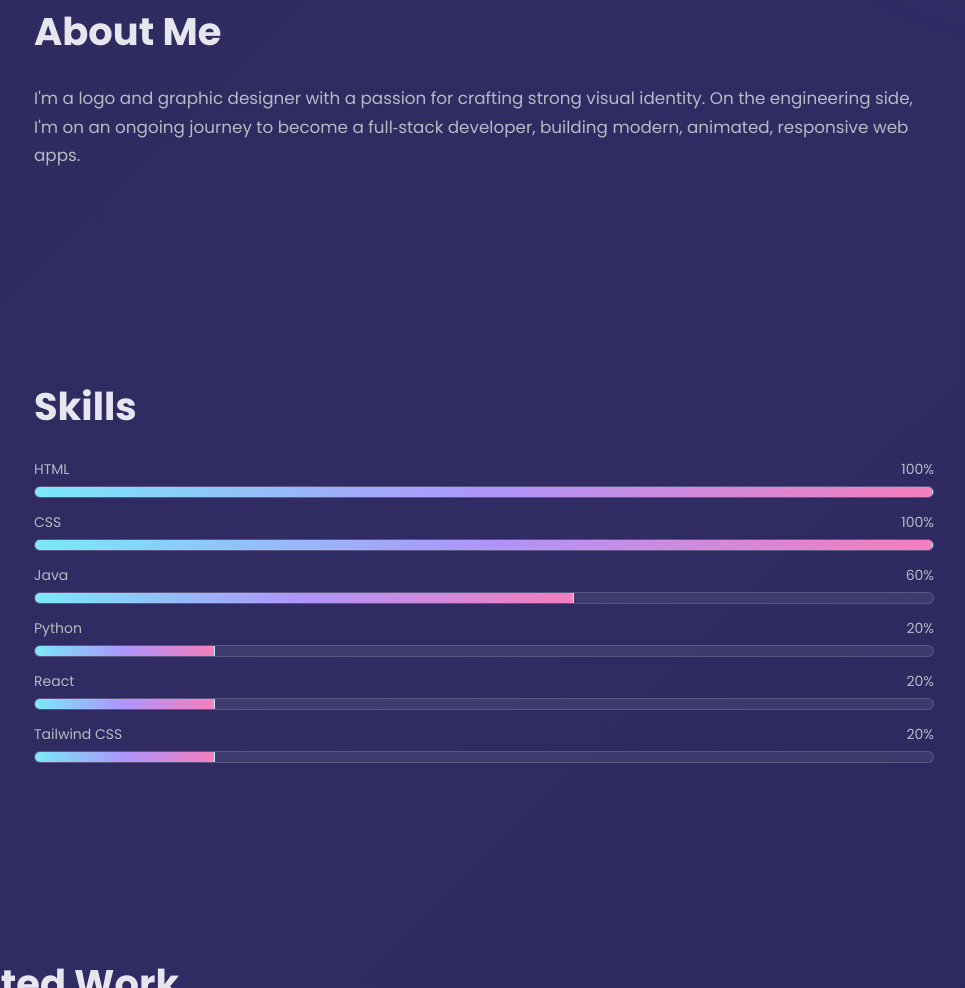
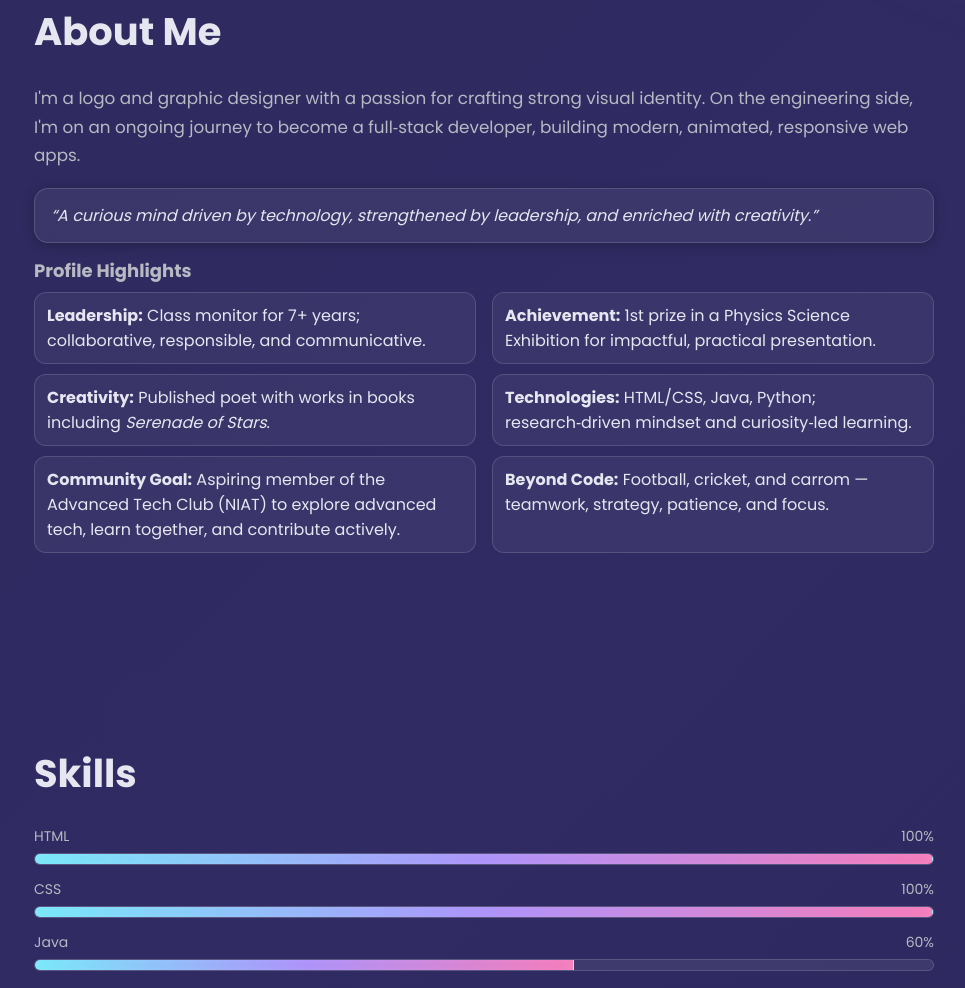
Before and after one commit to SyntaxisReaper/Creator, a plain HTML site: page index.html in a window 1280 px wide. Shown: the part 849-1837 px from the top of the page, without its empty margins (156-1121 px from the left). Drawn offline with Linux system fonts and the light colour scheme.

Commit message:
feat(about): add quote and profile highlights (leadership, award, publications, goals, interests) from SOP

```diff
--- a/index.html
+++ b/index.html
@@ -93,6 +93,20 @@
     <div class="container narrow">
       <h2 class="section-title reveal">About Me</h2>
       <p class="lead reveal">I'm a logo and graphic designer with a passion for crafting strong visual identity. On the engineering side, I'm on an ongoing journey to become a full‑stack developer, building modern, animated, responsive web apps.</p>
+
+      <blockquote class="quote reveal">“A curious mind driven by technology, strengthened by leadership, and enriched with creativity.”</blockquote>
+
+      <div class="highlights reveal">
+        <h3 class="highlights-title">Profile Highlights</h3>
+        <ul class="highlights-list">
+          <li><strong>Leadership:</strong> Class monitor for 7+ years; collaborative, responsible, and communicative.</li>
+          <li><strong>Achievement:</strong> 1st prize in a Physics Science Exhibition for impactful, practical presentation.</li>
+          <li><strong>Creativity:</strong> Published poet with works in books including <em>Serenade of Stars</em>.</li>
+          <li><strong>Technologies:</strong> HTML/CSS, Java, Python; research‑driven mindset and curiosity‑led learning.</li>
+          <li><strong>Community Goal:</strong> Aspiring member of the Advanced Tech Club (NIAT) to explore advanced tech, learn together, and contribute actively.</li>
+          <li><strong>Beyond Code:</strong> Football, cricket, and carrom — teamwork, strategy, patience, and focus.</li>
+        </ul>
+      </div>
     </div>
   </section>
 
--- a/styles.css
+++ b/styles.css
@@ -132,6 +132,14 @@ body {
 .fill.animated::after { content: ""; position: absolute; inset: 0; background-image: linear-gradient(120deg, rgba(255,255,255,.0) 0%, rgba(255,255,255,.25) 40%, rgba(255,255,255,.0) 70%); background-size: 200% 100%; animation: progressSlide 1.2s ease-in-out infinite; mix-blend-mode: overlay; }
 @keyframes progressSlide { 0% { background-position: -100% 0; } 100% { background-position: 100% 0; } }
 
+/* Quote & Highlights */
+.quote { margin: 18px 0 8px; padding: 14px 16px; border: 1px solid var(--border); border-radius: 14px; background: rgba(255,255,255,.06); backdrop-filter: blur(6px); font-style: italic; color: var(--text); box-shadow: 0 2px 12px rgba(0,0,0,.25); }
+.highlights { margin-top: 14px; }
+.highlights-title { margin: 8px 0 8px; font-size: 18px; color: var(--muted); }
+.highlights-list { list-style: none; padding: 0; margin: 0; display: grid; grid-template-columns: 1fr 1fr; gap: 10px 16px; }
+.highlights-list li { padding: 10px 12px; border: 1px solid var(--border); border-radius: 12px; background: rgba(255,255,255,.05); }
+@media (max-width: 800px) { .highlights-list { grid-template-columns: 1fr; } }
+
 /* Contact */
 .contact-form { display: grid; gap: 14px; margin-top: 10px; }
 .field { display: grid; gap: 6px; }
```
